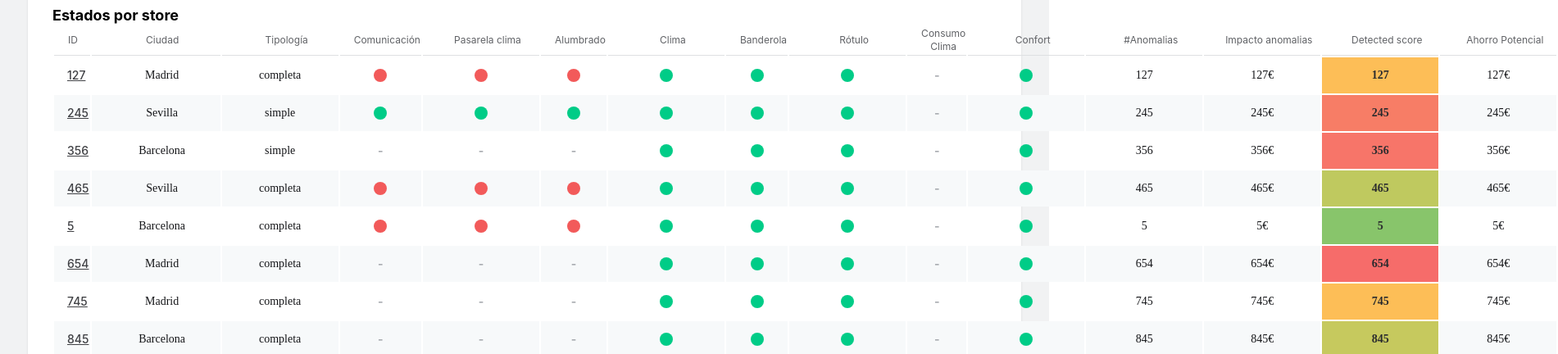
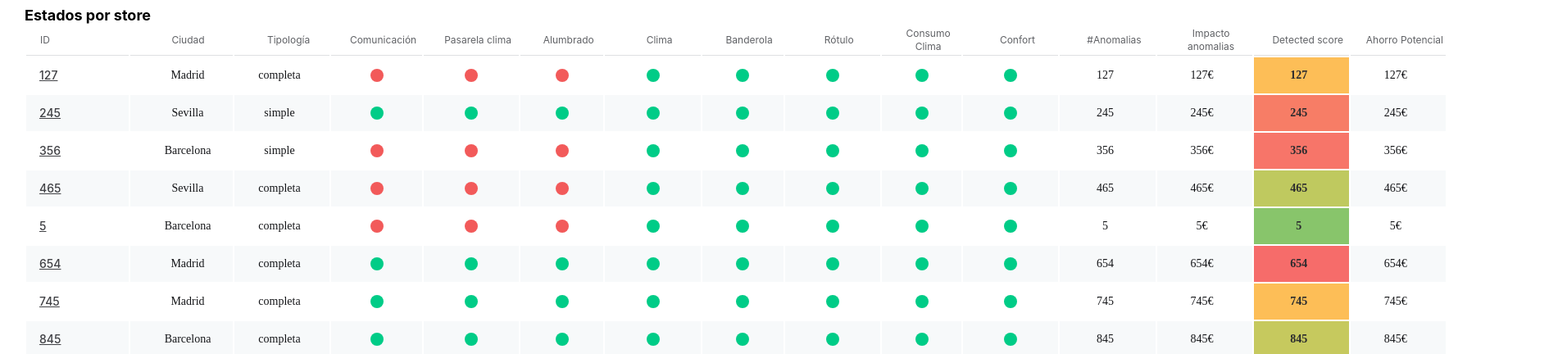
Before and after one commit to kiupets/dashboard, a React (Create React App) app: page / in a window 1280 px wide. Shown: the part 212-644 px from the top of the page at 82% size, 1901 px wide, since content can reach past the window. Built offline with nearby package versions, Linux system fonts and the light colour scheme; a web font is replaced by a local one.

Commit message:
table widths

```diff
--- a/src/components/Table/Table.css
+++ b/src/components/Table/Table.css
@@ -5,6 +5,8 @@
 }
 
 .table {
+
+  /* table-layout: fixed; */
   font-family: 'SFProText-Regular', sans-serif;
   /* border-collapse: collapse; */
   width: 100%;
--- a/src/components/Table/Table.jsx
+++ b/src/components/Table/Table.jsx
@@ -66,7 +66,7 @@ export const Table = () => {
               <Dot style={{ backgroundColor: "#00CC87" }} />
             </TableData>
             <TableData>
-              <Span className="span-no-data" label="-" />
+              <Dot style={{ backgroundColor: "#00CC87" }} />
             </TableData>
             {/* confort */}
             <TableData>
@@ -101,9 +101,6 @@ export const Table = () => {
                 label={item.name}
               />
             </TableData>
-
-
-
 
             {/* <TableData
               className="table-index"
--- a/src/components/shared/Span/Span.css
+++ b/src/components/shared/Span/Span.css
@@ -12,11 +12,13 @@
   display: flex;
   align-items: flex-start;
   text-align: center;
+  width: 108px;
   /* margin-left: 16px; */
 
 }
 
 .span-header {
+
   font-style: normal;
   font-weight: normal;
   font-size: 12px;
@@ -30,6 +32,7 @@
 }
 
 .index {
+  /* width: 108px; */
   display: flex;
   align-items: center;
   justify-content: flex-start;
@@ -39,7 +42,7 @@
   font-family: SFProText-Regular;
   font-style: normal;
   font-weight: normal;
-  width: 140px;
+  width: 108px;
   color: #141518;
   display: flex;
   align-items: center;
--- a/src/components/shared/TableData/TableData.css
+++ b/src/components/shared/TableData/TableData.css
@@ -3,7 +3,8 @@
   line-height: 20px;
   height: 42px;
   text-align: center;
-  width: 120px;
+
+
 }
 
 .table-index {
--- a/src/components/shared/TableData/TableData.jsx
+++ b/src/components/shared/TableData/TableData.jsx
@@ -2,7 +2,7 @@ import React from "react";
 import "./TableData.css";
 
 export const TableData = ({ children, className, colspan }) => {
-  return <td colspan={colspan} className={`table-data ${className}`}>{children}</td>;
+  return <td style={{ width: '108px' }} colspan={colspan} className={`table-data ${className}`}>{children}</td>;
 };
 
 //  default TableData;
--- a/src/data.js
+++ b/src/data.js
@@ -24,6 +24,7 @@ export const info = [
     ciudad: "Barcelona",
     index: "Prueba",
     name: "CAP Puif Roig",
+    color: "#F25A5A",
   },
   {
     dot: "medio-green3",
@@ -50,6 +51,7 @@ export const info = [
     ciudad: "Madrid",
     index: "Prueba",
     name: "OT Berga",
+    color: "#00CC87"
   },
   {
     dot: "yellow",
@@ -58,6 +60,7 @@ export const info = [
     ciudad: "Madrid",
     index: "Prueba",
     name: "Escola Quatre Vents",
+    color: "#00CC87"
   },
   {
     dot: "yellow-green",
@@ -66,6 +69,7 @@ export const info = [
     ciudad: "Barcelona",
     index: "Prueba",
     name: "Escola Itaca",
+    color: "#00CC87"
   },
   {
     id: 842,
@@ -74,6 +78,7 @@ export const info = [
     ciudad: "Madrid",
     index: "Prueba",
     name: "Escola Itaca",
+    color: "#00CC87"
   },
   {
     id: 842,
@@ -82,6 +87,7 @@ export const info = [
     ciudad: "Sevilla",
     index: "Prueba",
     name: "Escola Itaca",
+    color: "#00CC87",
   },
   {
     id: 842,
@@ -90,6 +96,7 @@ export const info = [
     ciudad: "Sevilla",
     index: "Prueba",
     name: "Escola Itaca",
+    color: "#F25A5A",
   },
 ];
 export const index = [
--- a/src/pages/Central/Central.css
+++ b/src/pages/Central/Central.css
@@ -1,12 +1,14 @@
 .central {
+
   display: flex;
   justify-content: flex-start;
   align-items: flex-start;
   flex-direction: column;
-  width: 90%;
+  /* width: 90%; */
+  width: 1736px;
   margin: auto;
   background-color: white;
-  padding:30px;
+  padding: 30px;
   box-shadow: 0px 0px 1px rgba(64, 65, 69, 0.08),
     0px 1px 3px rgba(64, 65, 69, 0.1);
   border-radius: 8px;
```
